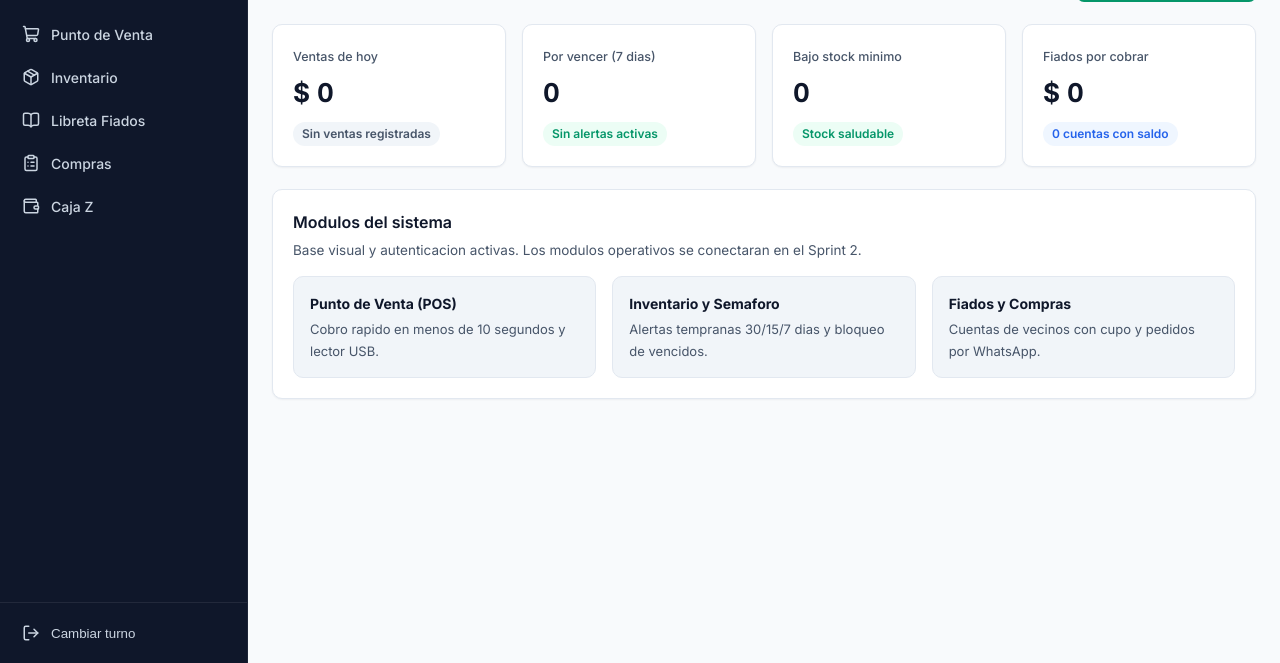
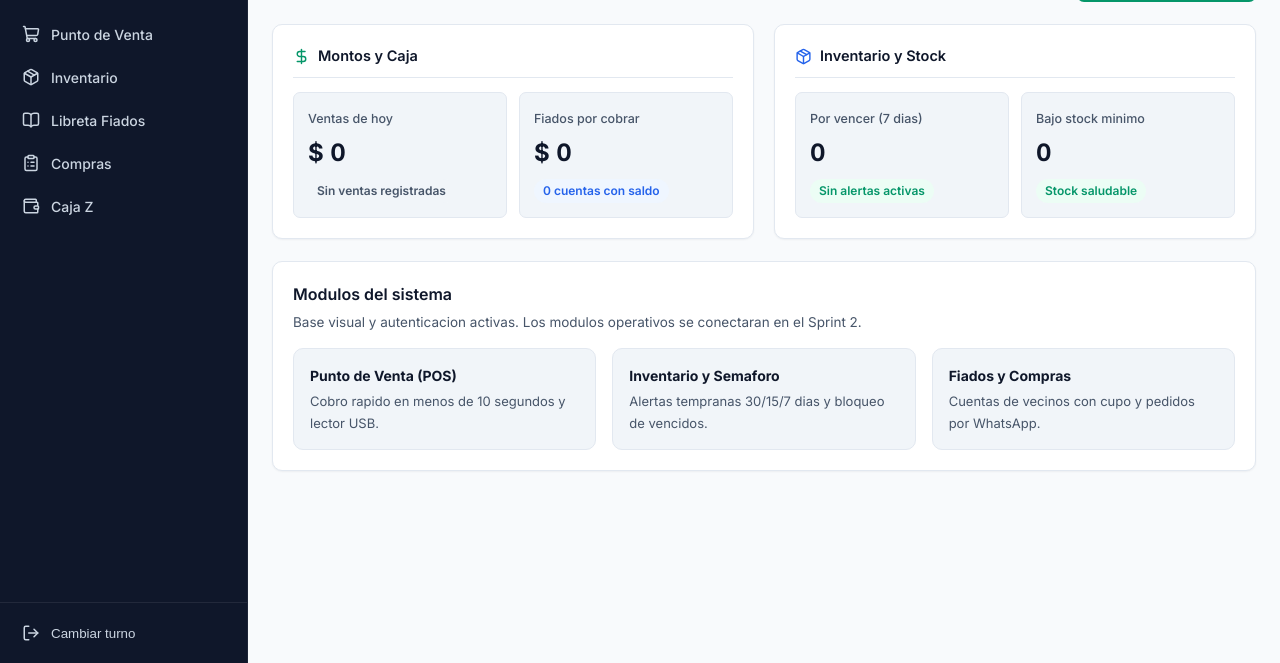
Before and after one commit to VitoNez5198/StockBario_MVP, a FastAPI app: template app/templates/dashboard.html in a window 1280 px wide. Shown: the part 137-800 px from the top of the page. Run offline with FastAPI, Linux system fonts and the light colour scheme; the template is opened without the code that fills it, so the values that code supplies are empty; some libraries are stand-ins or nearby versions.

Commit message:
Separar visualmente montos y stock en el resumen diario

```diff
--- a/app/templates/dashboard.html
+++ b/app/templates/dashboard.html
@@ -13,31 +13,47 @@
   </a>
 </div>
 
-<section class="grid-4" style="margin-bottom: 22px;">
-  <article class="card">
+<div style="display:grid; grid-template-columns: repeat(auto-fit, minmax(340px, 1fr)); gap: 20px; margin-bottom: 22px;">
+  <section class="card">
+    <div style="display:flex; align-items:center; gap:8px; margin-bottom:14px; padding-bottom:10px; border-bottom:1px solid var(--border);">
+      <i data-lucide="dollar-sign" style="width:17px; height:17px; color:var(--brand);"></i>
+      <h2 style="font-size:14.5px; font-weight:600; color:var(--text);">Montos y Caja</h2>
+    </div>
+    <div style="display:grid; grid-template-columns: repeat(2, minmax(0, 1fr)); gap: 12px;">
+      <article style="background:var(--surface-subtle); border:1px solid var(--border); border-radius:var(--radius-sm); padding:14px;">
         <span style="font-size:12.5px; color:var(--text-muted); font-weight:500;">Ventas de hoy</span>
-    <div class="tabular" style="font-size:26px; font-weight:700; margin-top:6px;">$ 0</div>
-    <span class="badge badge-neutral" style="margin-top:10px;">Sin ventas registradas</span>
+        <div class="tabular" style="font-size:24px; font-weight:700; margin-top:6px;">$ 0</div>
+        <span class="badge badge-neutral" style="margin-top:8px;">Sin ventas registradas</span>
       </article>
 
-  <article class="card">
+      <article style="background:var(--surface-subtle); border:1px solid var(--border); border-radius:var(--radius-sm); padding:14px;">
+        <span style="font-size:12.5px; color:var(--text-muted); font-weight:500;">Fiados por cobrar</span>
+        <div class="tabular" style="font-size:24px; font-weight:700; margin-top:6px;">$ 0</div>
+        <span class="badge badge-info" style="margin-top:8px;">0 cuentas con saldo</span>
+      </article>
+    </div>
+  </section>
+
+  <section class="card">
+    <div style="display:flex; align-items:center; gap:8px; margin-bottom:14px; padding-bottom:10px; border-bottom:1px solid var(--border);">
+      <i data-lucide="package" style="width:17px; height:17px; color:var(--info);"></i>
+      <h2 style="font-size:14.5px; font-weight:600; color:var(--text);">Inventario y Stock</h2>
+    </div>
+    <div style="display:grid; grid-template-columns: repeat(2, minmax(0, 1fr)); gap: 12px;">
+      <article style="background:var(--surface-subtle); border:1px solid var(--border); border-radius:var(--radius-sm); padding:14px;">
         <span style="font-size:12.5px; color:var(--text-muted); font-weight:500;">Por vencer (7 dias)</span>
-    <div class="tabular" style="font-size:26px; font-weight:700; margin-top:6px;">0</div>
-    <span class="badge badge-ok" style="margin-top:10px;">Sin alertas activas</span>
+        <div class="tabular" style="font-size:24px; font-weight:700; margin-top:6px;">0</div>
+        <span class="badge badge-ok" style="margin-top:8px;">Sin alertas activas</span>
       </article>
 
-  <article class="card">
+      <article style="background:var(--surface-subtle); border:1px solid var(--border); border-radius:var(--radius-sm); padding:14px;">
         <span style="font-size:12.5px; color:var(--text-muted); font-weight:500;">Bajo stock minimo</span>
-    <div class="tabular" style="font-size:26px; font-weight:700; margin-top:6px;">0</div>
-    <span class="badge badge-ok" style="margin-top:10px;">Stock saludable</span>
+        <div class="tabular" style="font-size:24px; font-weight:700; margin-top:6px;">0</div>
+        <span class="badge badge-ok" style="margin-top:8px;">Stock saludable</span>
       </article>
-
-  <article class="card">
-    <span style="font-size:12.5px; color:var(--text-muted); font-weight:500;">Fiados por cobrar</span>
-    <div class="tabular" style="font-size:26px; font-weight:700; margin-top:6px;">$ 0</div>
-    <span class="badge badge-info" style="margin-top:10px;">0 cuentas con saldo</span>
-  </article>
+    </div>
   </section>
+</div>
 
 <section class="card">
   <h2 style="font-size:16px; font-weight:600; margin-bottom:6px;">Modulos del sistema</h2>
```
Lines whose indentation alone changed are shown as unchanged.
